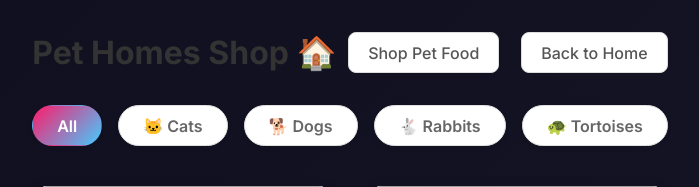
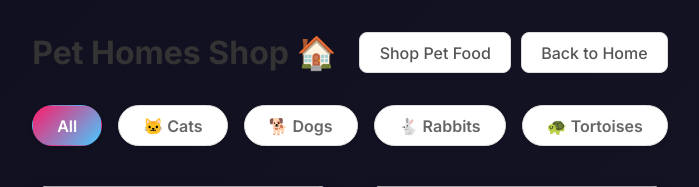
Before and after one commit to mafiulululu/Pet-Adoption-Center, a PHP site: page /pet_homes.php in a window 1280 px wide. Shown: the top 187 px of the page, without its empty margins (290-989 px from the left). Run offline with PHP 8.4, Linux system fonts and the light colour scheme; data that the repository does not hold is empty; grey boxes are pictures that could not be loaded.

Commit message:
Improve navigation in pet shop pages
Replaced individual navigation links with a flex container for better layout and consistency across pet_food, pet_healthcare, pet_homes, and pet_toys pages. This enhances user experience by grouping related navigation buttons together.

```diff
--- a/Admin/MVC/html/pet_healthcare.php
+++ b/Admin/MVC/html/pet_healthcare.php
@@ -59,8 +59,10 @@ $result = $conn->query($sql);
     <div class="container">
         <div class="page-header">
             <h1 class="page-title">Pet Healthcare Shop 💊</h1>
-            <a href="pet_food.php" class="btn-back" style="margin-right: 10px;">Shop Pet Food</a>
-            <a href="home.php" class="btn-back">Back to Home</a>
+            <div style="display: flex; gap: 10px;">
+                <a href="pet_food.php" class="btn-back">Shop Pet Food</a>
+                <a href="home.php" class="btn-back">Back to Home</a>
+            </div>
         </div>
 
         <!-- Category Filter -->
--- a/Admin/MVC/html/pet_homes.php
+++ b/Admin/MVC/html/pet_homes.php
@@ -59,8 +59,10 @@ $result = $conn->query($sql);
     <div class="container">
         <div class="page-header">
             <h1 class="page-title">Pet Homes Shop 🏠</h1>
-            <a href="pet_food.php" class="btn-back" style="margin-right: 10px;">Shop Pet Food</a>
-            <a href="home.php" class="btn-back">Back to Home</a>
+            <div style="display: flex; gap: 10px;">
+                <a href="pet_food.php" class="btn-back">Shop Pet Food</a>
+                <a href="home.php" class="btn-back">Back to Home</a>
+            </div>
         </div>
 
         <!-- Category Filter -->
--- a/Admin/MVC/html/pet_toys.php
+++ b/Admin/MVC/html/pet_toys.php
@@ -59,8 +59,10 @@ $result = $conn->query($sql);
     <div class="container">
         <div class="page-header">
             <h1 class="page-title">Pet Toys Shop 🎾</h1>
-            <a href="pet_food.php" class="btn-back" style="margin-right: 10px;">Shop Pet Food</a>
-            <a href="home.php" class="btn-back">Back to Home</a>
+            <div style="display: flex; gap: 10px;">
+                <a href="pet_food.php" class="btn-back">Shop Pet Food</a>
+                <a href="home.php" class="btn-back">Back to Home</a>
+            </div>
         </div>
 
         <!-- Category Filter -->
```
Also changed, not shown: Admin/MVC/html/pet_food.php (+6 -1 lines).
